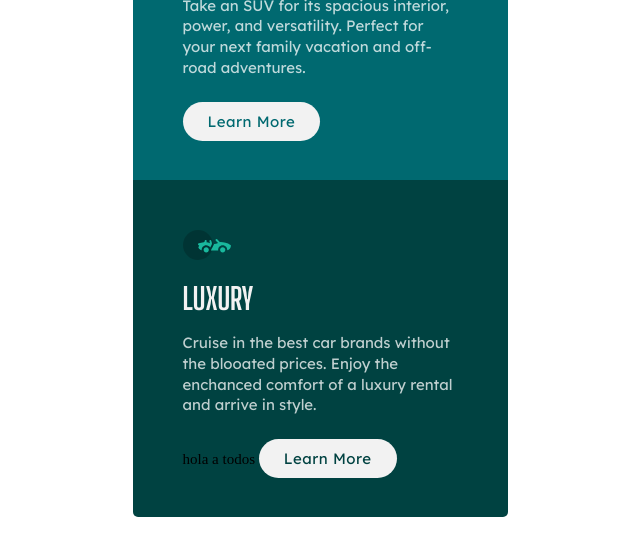
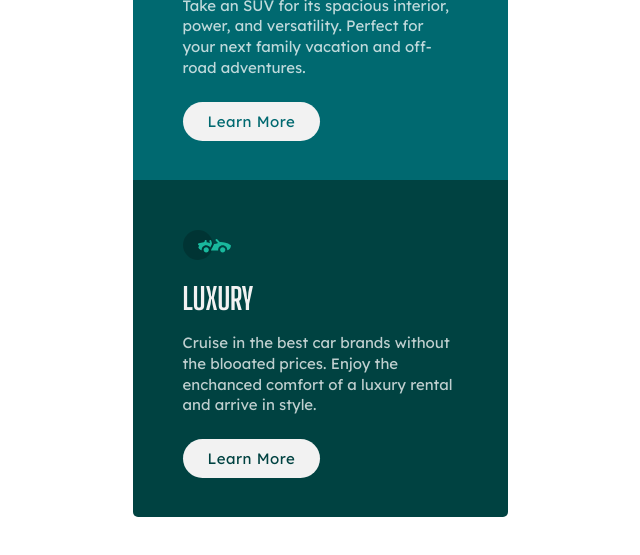
Before and after one commit to Bracth/carscards, a plain HTML site: page docs/index.html in a window 1280 px wide. Shown: the part 565-1120 px from the top of the page, without its empty margins (320-960 px from the left). Drawn offline with Linux system fonts and the light colour scheme.

Commit message:
Revertir

```diff
--- a/docs/index.html
+++ b/docs/index.html
@@ -34,7 +34,6 @@
             <h1>Luxury</h1>
             <p>Cruise in the best car brands without the blooated prices. Enjoy the enchanced comfort of a luxury rental
                 and arrive in style.</p>
-                hola a todos
             <a id="b-luxury" href="#">Learn More</a>
         </div>
     </div>
```
